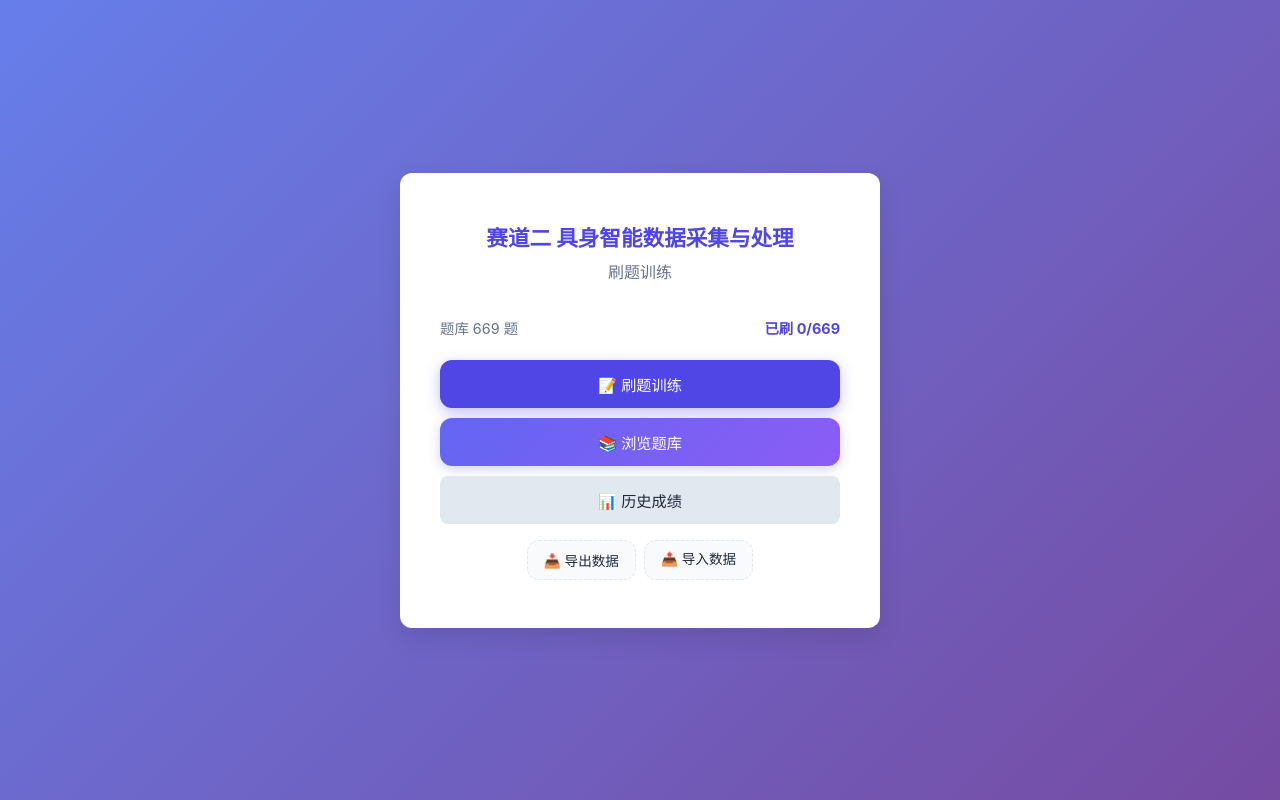
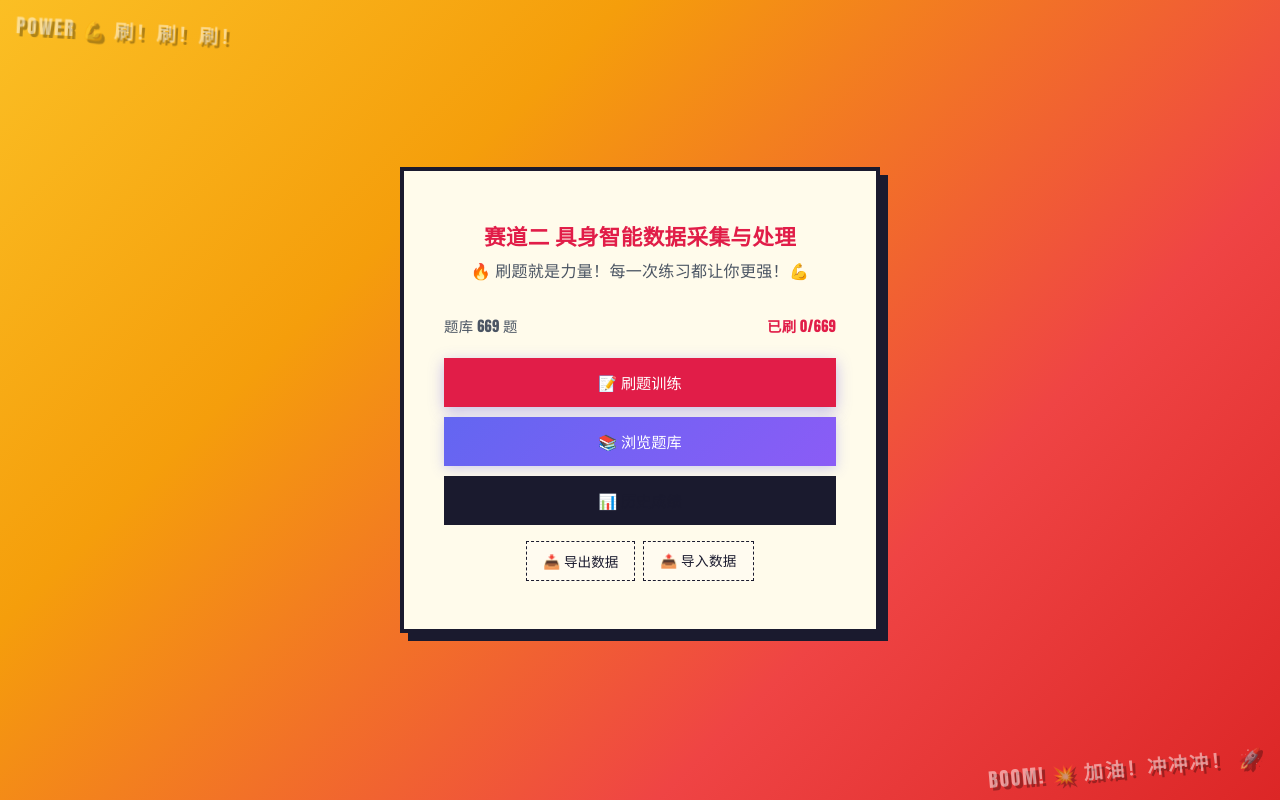
Before and after one commit to qqx16/embodied-quiz, a React (Vite) app: page / in a window 1280 px wide. Built offline with nearby package versions, Linux system fonts and the light colour scheme.

Commit message:
style: comic book theme - bold colors, thick borders, motivational decor

```diff
--- a/src/components/Home.jsx
+++ b/src/components/Home.jsx
@@ -34,7 +34,7 @@ export default function Home({ total, doneCount, historyCount, onPractice, onQue
     <div className="home-page">
       <div className="home-card">
         <h1 className="home-title">赛道二 具身智能数据采集与处理</h1>
-        <p className="home-subtitle">刷题训练</p>
+        <p className="home-subtitle">🔥 刷题就是力量！每一次练习都让你更强！💪</p>
         <div className="home-bank-info" style={{ marginBottom: 20 }}>
           <span>题库 {total} 题</span>
           <span className="home-bank-progress">已刷 {doneCount}/{total}</span>
--- a/src/styles/index.css
+++ b/src/styles/index.css
@@ -10,31 +10,31 @@
 }
 
 :root {
-  --color-primary: #4f46e5;
-  --color-primary-light: #818cf8;
-  --color-primary-bg: #eef2ff;
-  --color-success: #16a34a;
-  --color-success-bg: #dcfce7;
+  --color-primary: #e11d48;
+  --color-primary-light: #fb7185;
+  --color-primary-bg: #fff1f2;
+  --color-success: #059669;
+  --color-success-bg: #d1fae5;
   --color-danger: #dc2626;
   --color-danger-bg: #fee2e2;
   --color-warning: #f59e0b;
   --color-warning-bg: #fef3c7;
-  --color-single: #3b82f6;
+  --color-single: #2563eb;
   --color-single-bg: #dbeafe;
-  --color-multi: #f97316;
+  --color-multi: #ea580c;
   --color-multi-bg: #ffedd5;
-  --color-judge: #16a34a;
-  --color-judge-bg: #dcfce7;
-  --color-text: #1e293b;
-  --color-text-secondary: #64748b;
-  --color-border: #e2e8f0;
-  --color-bg: #f8fafc;
-  --color-white: #ffffff;
-  --radius: 12px;
-  --radius-sm: 8px;
-  --shadow: 0 1px 3px rgba(0,0,0,.08), 0 1px 2px rgba(0,0,0,.06);
-  --shadow-lg: 0 10px 25px rgba(0,0,0,.1);
-  --transition: 0.2s cubic-bezier(0.4, 0, 0.2, 1);
+  --color-judge: #059669;
+  --color-judge-bg: #d1fae5;
+  --color-text: #1a1a2e;
+  --color-text-secondary: #4b5563;
+  --color-border: #1a1a2e;
+  --color-bg: #fffbf0;
+  --color-white: #fffbeb;
+  --radius: 0px;
+  --radius-sm: 0px;
+  --shadow: 4px 4px 0 #1a1a2e;
+  --shadow-lg: 6px 6px 0 #1a1a2e;
+  --transition: 0.12s ease;
 }
 
 html {
@@ -42,11 +42,12 @@ html {
 }
 
 body {
-  font-family: -apple-system, BlinkMacSystemFont, 'Segoe UI', 'PingFang SC', 'Microsoft YaHei', sans-serif;
+  font-family: 'Impact', 'Arial Black', 'PingFang SC', 'Microsoft YaHei', sans-serif;
   color: var(--color-text);
-  background: var(--color-bg);
+  background: #fffbf0;
   line-height: 1.6;
   -webkit-font-smoothing: antialiased;
+  letter-spacing: .02em;
 }
 
 /* ========================================
@@ -278,15 +279,45 @@ body {
   align-items: center;
   justify-content: center;
   padding: 20px;
-  background: linear-gradient(135deg, #667eea 0%, #764ba2 100%);
+  background: linear-gradient(135deg, #fbbf24 0%, #f59e0b 30%, #ef4444 70%, #dc2626 100%);
+  position: relative;
+  overflow: hidden;
+}
+.home-page::before {
+  content: 'BOOM! 💥  加油！冲冲冲！  🚀';
+  position: absolute;
+  bottom: 16px;
+  right: 16px;
+  font-size: 1.2rem;
+  font-weight: 900;
+  color: rgba(255,255,255,.5);
+  letter-spacing: 2px;
+  text-shadow: 3px 3px 0 rgba(0,0,0,.3);
+  transform: rotate(-5deg);
+  pointer-events: none;
+  white-space: nowrap;
+}
+.home-page::after {
+  content: 'POWER 💪  刷！刷！刷！';
+  position: absolute;
+  top: 16px;
+  left: 16px;
+  font-size: 1.2rem;
+  font-weight: 900;
+  color: rgba(255,255,255,.5);
+  letter-spacing: 2px;
+  text-shadow: 3px 3px 0 rgba(0,0,0,.3);
+  transform: rotate(3deg);
+  pointer-events: none;
+  white-space: nowrap;
 }
 .home-card {
   background: var(--color-white);
-  border-radius: var(--radius);
+  border: 4px solid #1a1a2e;
   padding: 48px 40px;
   max-width: 480px;
   width: 100%;
-  box-shadow: var(--shadow-lg);
+  box-shadow: 8px 8px 0 #1a1a2e;
   text-align: center;
   animation: scaleIn 0.5s var(--transition) both;
 }
```
